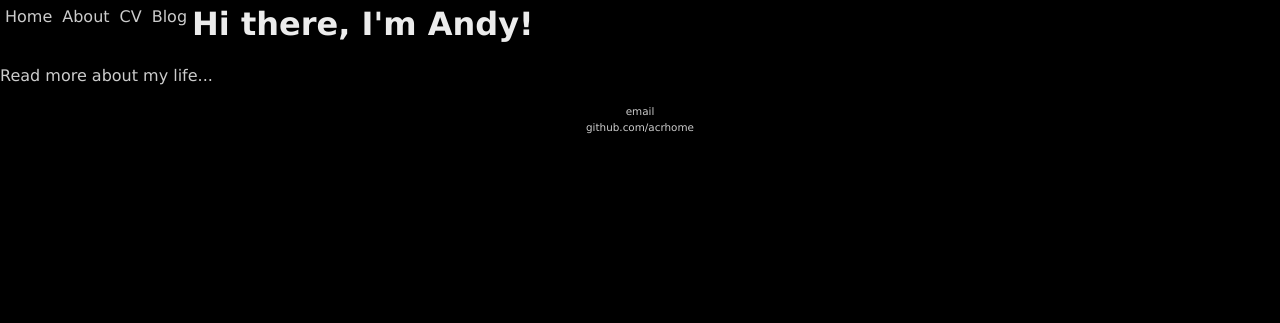
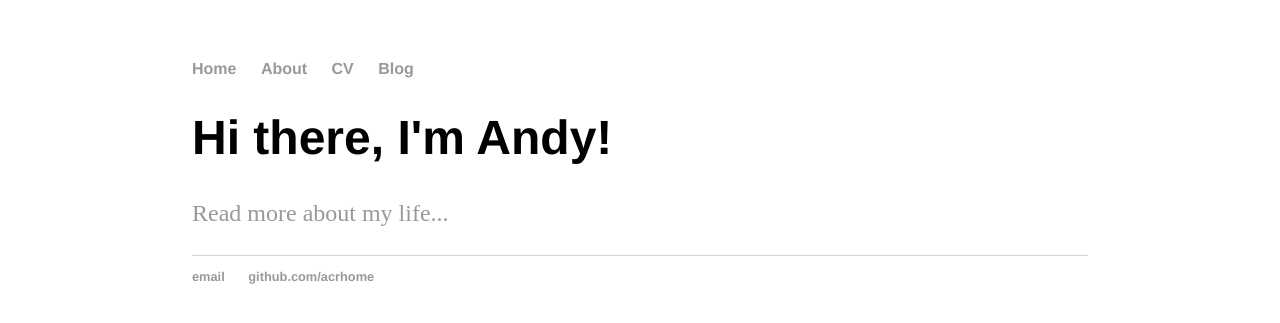
Before and after one commit to ACRHOME/acrhome.github.io, a Jekyll site: the page built from index.html, in a window 1280 px wide. Shown: the top 323 px of the page. Built offline with Jekyll 4.4.1, drawn with Linux system fonts in a browser that asks for light colours.

Commit message:
Update main.css

```diff
--- a/css/main.css
+++ b/css/main.css
@@ -1,74 +1,44 @@
 body {
-  font: 16px/1.5 verdana, helvetica-neue, helvetica, arial, san-serif;
-  background: black;
-  color: #ececec;
-  padding: 0;
-  margin: 0;
+    margin: 60px auto;
+    width: 70%;
 }
-ul {
-  margin: 0;
-  padding: 0;
+nav ul, footer ul {
+    font-family:'Helvetica', 'Arial', 'Sans-Serif';
+    padding: 0px;
+    list-style: none;
+    font-weight: bold;
+}
+nav ul li, footer ul li {
+    display: inline;
+    margin-right: 20px;
 }
 a {
-  color: #ccc;
-  text-decoration: none;
+    text-decoration: none;
+    color: #999;
+}
+a:hover {
+    text-decoration: underline;
+}
+h1 {
+    font-size: 3em;
+    font-family:'Helvetica', 'Arial', 'Sans-Serif';
+}
+p {
+    font-size: 1.5em;
+    line-height: 1.4em;
+    color: #333;
+}
+footer {
+    border-top: 1px solid #d5d5d5;
+    font-size: .8em;
 }
 
-a:hover {
-  color: #ececec;
-  text-decoration: underline;
+ul.posts {
+    margin: 20px auto 40px;
+    font-size: 1.5em;
 }
 
-#main {
-  width: 960px;
-  margin: 0 auto;
-  background: rgba(255, 255, 255, 0.4);
+ul.posts li {
+    list-style: none;
 }
-header {
-  padding: 0 10px;
-  overflow: hidden;
-}
-h1 {
-  margin: 0;
-}
-
-nav ul, ul.entries {
-  list-style-type: none;
-}
-nav li a {
-  float: left;
-  margin: 5px;
-}
-.content {
-  padding: 10px;
-}
-
-ul.entries li {
-  position: relative;
-  margin: 20px auto;
-  padding: 20px;
-  background: #ececec;
-  width: 600px;
-}
-
-ul.entries img {
-  width: 600px;
-}
-
-ul.entries li h3 {
-  position: absolute;
-  bottom: -18px;
-  left: 17px;
-  font-size: 2em;
-}
-ul.entries a {
-  color: #ececec;
-}
-ul.entries a:hover {
-  color: #fff;
-}
-
-footer {
-  font-size: 0.65em;
-  text-align: center;
-}
+img.avatar { margin-bottom: 60px; }
```
